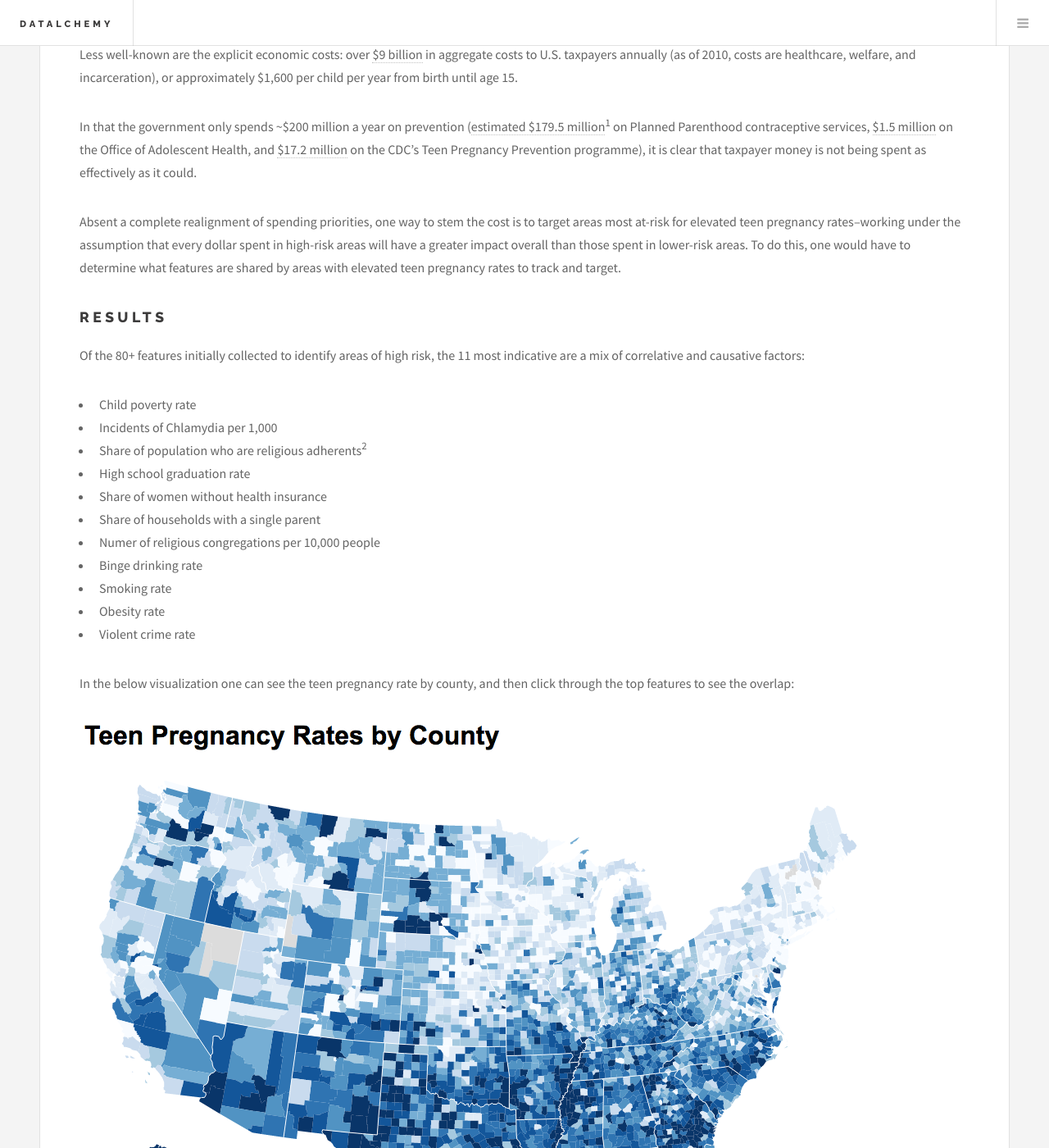
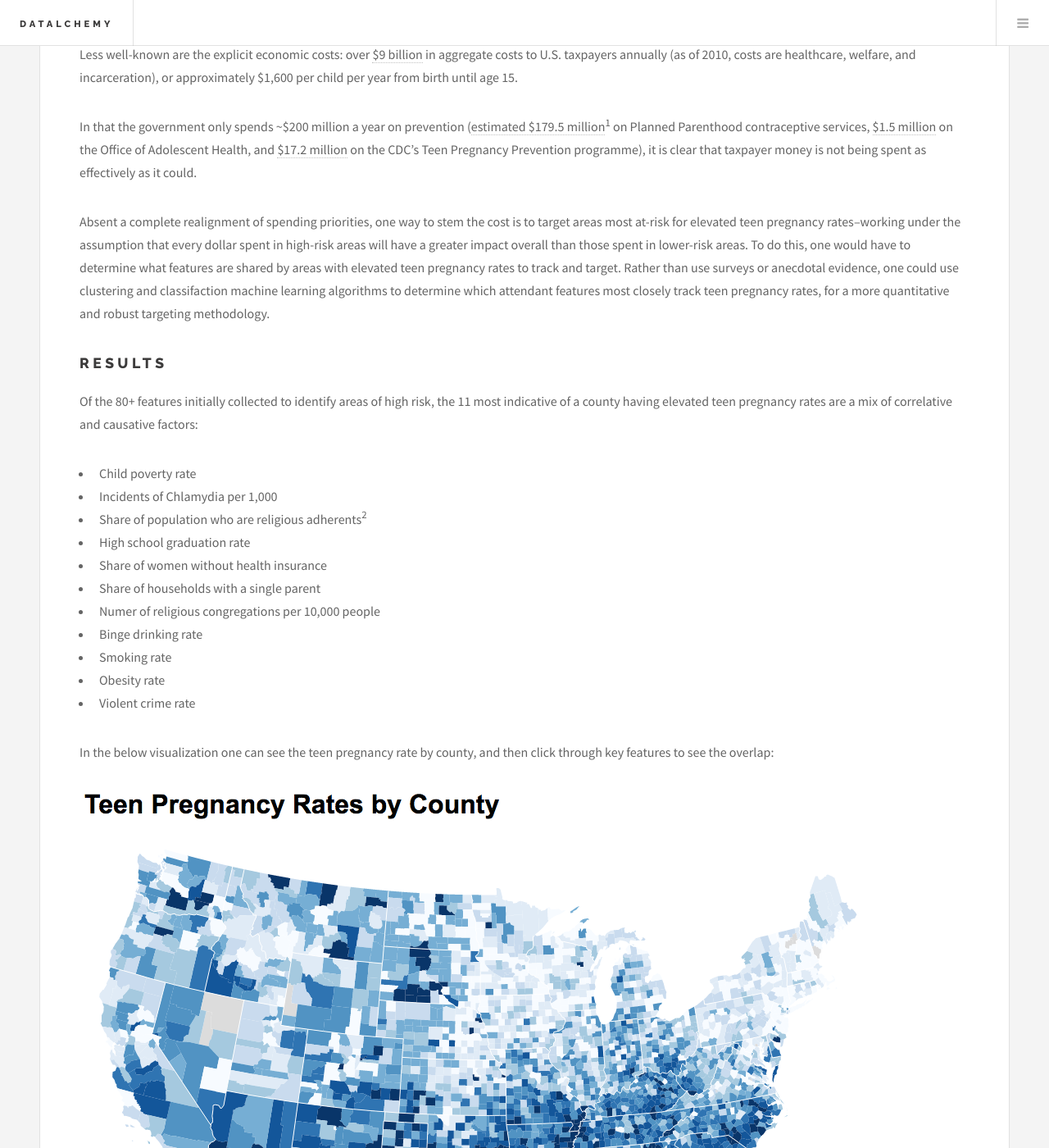
Before and after one commit to ramohse/ramohse.github.io, a Jekyll site: the page built from _posts/2017-01-24-teen-pregnancy.md, in a window 1280 px wide and 1400 px high, scrolled down 1874 px. Shown: the whole window at 82% size. Built offline with Jekyll 4.4.1, drawn with Linux system fonts in a browser that asks for light colours; some of the changed text lies outside the part shown.

Commit message:
blog updates

```diff
--- a/_posts/2017-01-24-teen-pregnancy.md
+++ b/_posts/2017-01-24-teen-pregnancy.md
@@ -23,11 +23,11 @@ Less well-known are the explicit economic costs: over [$9 billion](http://thenat
 
 In that the government only spends ~$200 million a year on prevention ([estimated $179.5 million](http://www.npr.org/sections/itsallpolitics/2015/08/05/429641062/fact-check-how-does-planned-parenthood-spend-that-government-money)<sup>1</sup> on Planned Parenthood contraceptive services, [$1.5 million](https://www.hhs.gov/sites/default/files/budget/fy2016/fy2016-general-departmental-budget-justification.pdf) on the Office of Adolescent Health, and [$17.2 million](https://www.cdc.gov/budget/documents/fy2017/fy-2017-cdc-congressional-justification.pdf) on the CDC's Teen Pregnancy Prevention programme), it is clear that taxpayer money is not being spent as effectively as it could.
 
-Absent a complete realignment of spending priorities, one way to stem the cost is to target areas most at-risk for elevated teen pregnancy rates--working under the assumption that every dollar spent in high-risk areas will have a greater impact overall than those spent in lower-risk areas. To do this, one would have to determine what features are shared by areas with elevated teen pregnancy rates to track and target.
+Absent a complete realignment of spending priorities, one way to stem the cost is to target areas most at-risk for elevated teen pregnancy rates--working under the assumption that every dollar spent in high-risk areas will have a greater impact overall than those spent in lower-risk areas. To do this, one would have to determine what features are shared by areas with elevated teen pregnancy rates to track and target. Rather than use surveys or anecdotal evidence, one could use clustering and classifaction machine learning algorithms to determine which attendant features most closely track teen pregnancy rates, for a more quantitative and robust targeting methodology.
 
 ## Results
 
-Of the 80+ features initially collected to identify areas of high risk, the 11 most indicative are a mix of correlative and causative factors:
+Of the 80+ features initially collected to identify areas of high risk, the 11 most indicative of a county having elevated teen pregnancy rates are a mix of correlative and causative factors:
 
 * Child poverty rate
 * Incidents of Chlamydia per 1,000
@@ -41,7 +41,7 @@ Of the 80+ features initially collected to identify areas of high risk, the 11 m
 * Obesity rate
 * Violent crime rate
 
-In the below visualization one can see the teen pregnancy rate by county, and then click through the top features to see the overlap:
+In the below visualization one can see the teen pregnancy rate by county, and then click through key features to see the overlap:
 
 [![Teen Pregnancy Choropleth](https://github.com/ramohse/ramohse.github.io/blob/master/images/2016-01-23-Teen-Pregnancy/teen_preg_map.png?raw=true)](https://bl.ocks.org/ramohse/raw/2fc980850631f9392267cd60399f6a66/ "Teen Pregnancy Choropleth")
 
@@ -64,7 +64,7 @@ Further research into the efficacy of such an effort would have to be done, but
 
 * Over 80 features were initially used, collected via .csv downloads and Selenium web-scraping from the [County Health Rankings](http://www.countyhealthrankings.org/rankings/data), the [Guttmacher Institute](https://data.guttmacher.org/regions), the [Association of Statisticians of American Religious Bodies](http://www.rcms2010.org/), county-level [voting data](https://catalog.data.gov/dataset/2008-presidential-general-election-county-results-direct-download), and the [CDC](https://www.cdc.gov/teenpregnancy/). Five columns of random noise were added to "gut-check" feature importance--algorithms were run on all features, with features whose importance (as ranked by the random forest regressor) was below random noise were dropped for the final evaluation.
 
-* The visualization was made with d3.js. Rather than link the data directly to the chloropleth (which would require generating a new map for each color scheme for each feature, a rather intensive process), the data were bucketed into nine groups (noniles) mapped to RGB codes of color schemes. This way rather than changing the underlying data, each button changes which colors go to each county--an easier way to change color schemes in d3.
+* The visualization was made with d3.js. Rather than link the data directly to the choropleth (which would require generating a new map for each color scheme for each feature), the data were bucketed into nine groups (noniles) mapped to RGB codes of color schemes. This way rather than changing the underlying data, each button changes which colors go to each county--an easier way to change color schemes in d3.
 
 Code for all of the above can be seen on my [github page](https://github.com/ramohse/Metis_Teen_Pregnancy).
 
```
